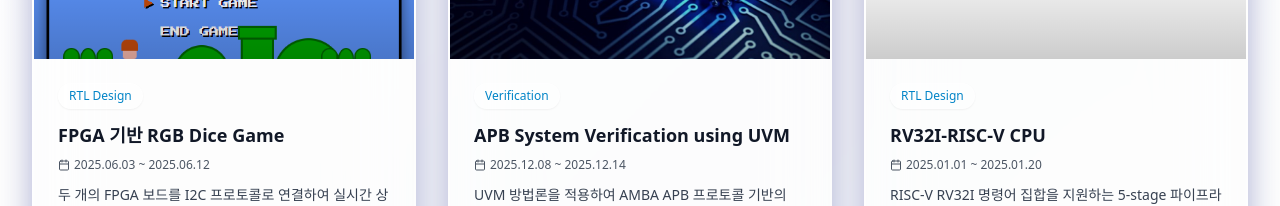
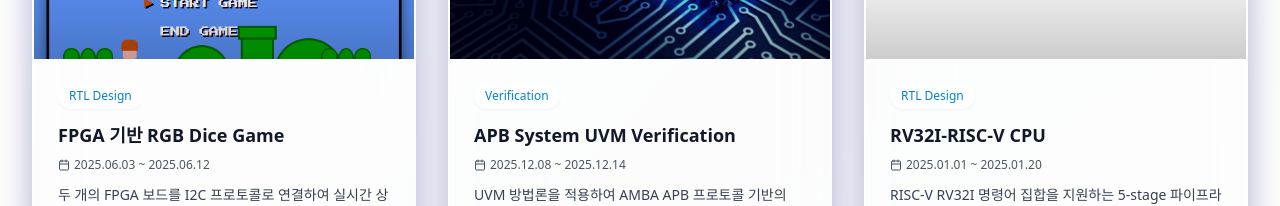
Before and after one commit to junhoe99/my-portfolio, a React (Vite) app: page /#/ in a window 1280 px wide. Shown: the part 2700-2906 px from the top of the page. Built offline with nearby package versions, Linux system fonts and the light colour scheme; a web font is replaced by a local one.

Commit message:
Templates Updated

```diff
--- a/src/data/projects.ts
+++ b/src/data/projects.ts
@@ -121,7 +121,7 @@ export const PROJECTS_DATA: Project[] = [
   },
   {
     id: "AMBA APB-uvm",
-    title: "APB System Verification using UVM",
+    title: "APB System UVM Verification",
     period: "2025.12.08 ~ 2025.12.14",
     teamSize: "Solo",
     tags: [ProjectCategory.VERIFICATION],
```
